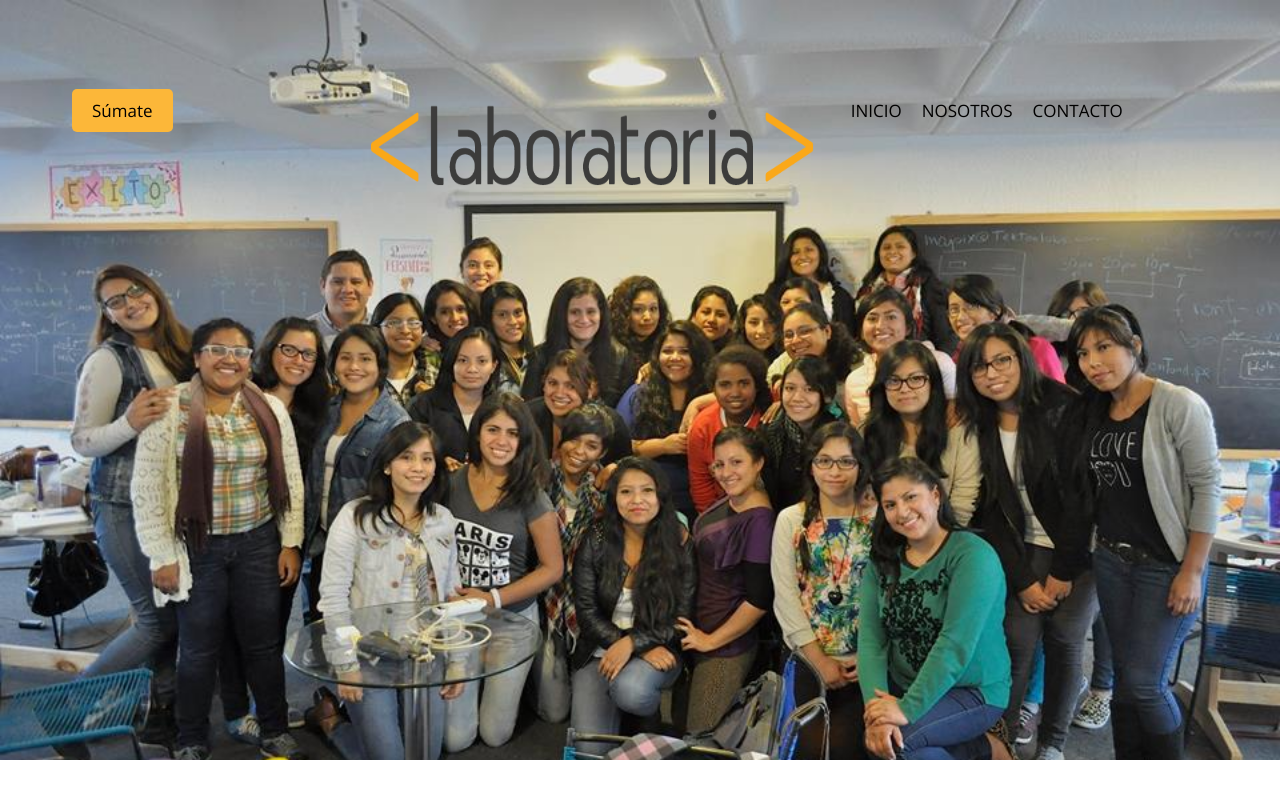
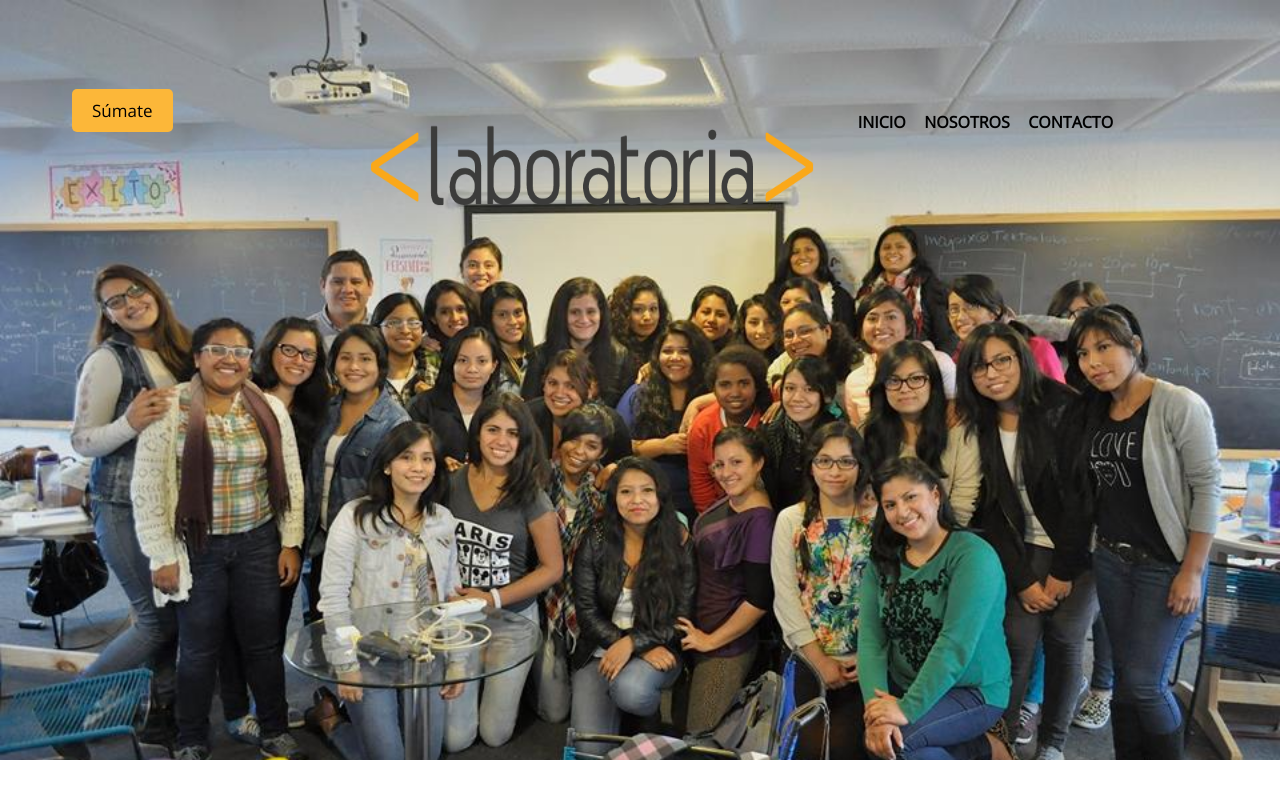
Before and after one commit to Lezmit/chicama, a plain HTML site: page index.html in a window 1280 px wide. Shown: the top 787 px of the page. Drawn offline with nearby package versions, Linux system fonts and the light colour scheme.

Commit message:
mejorando codigo

```diff
--- a/css/main.css
+++ b/css/main.css
@@ -26,25 +26,16 @@
 .logo{
 	width: 100%;
 	height: 90px;
+	padding-top: 20px;
 }
  /* nav */
-nav ul{
-	list-style-type: none;
-	float: left;
-	margin:0;
-	padding:0;
-}
-nav ul li{
-	float: left;
-	padding-right: 20px;
-}
-nav ul li a {
+nav a {
 	text-decoration: none;
 	color: black;
-	font-size: 17px;
-	font-weight: 100;
+	margin: 3% 2%;
+	display: inline-block;
 }
-nav ul li a:hover{
+nav a:hover{
 	color:#FCB739;
 }
 /*section*/
--- a/index.html
+++ b/index.html
@@ -22,11 +22,9 @@
               </div>
               <div class="col-md-4 col-xs-12">
                 <nav>
-                  <ul>
-                    <li><a href="#">INICIO</a></li>
-                    <li><a href="#">NOSOTROS</a></li>
-                    <li><a href="#">CONTACTO</a></li>
-                  </ul>
+                  <a href="#">INICIO</a>
+                  <a href="#">NOSOTROS</a>
+                  <a href="#">CONTACTO</a>
                 </nav>
               </div>
           </div>
```
